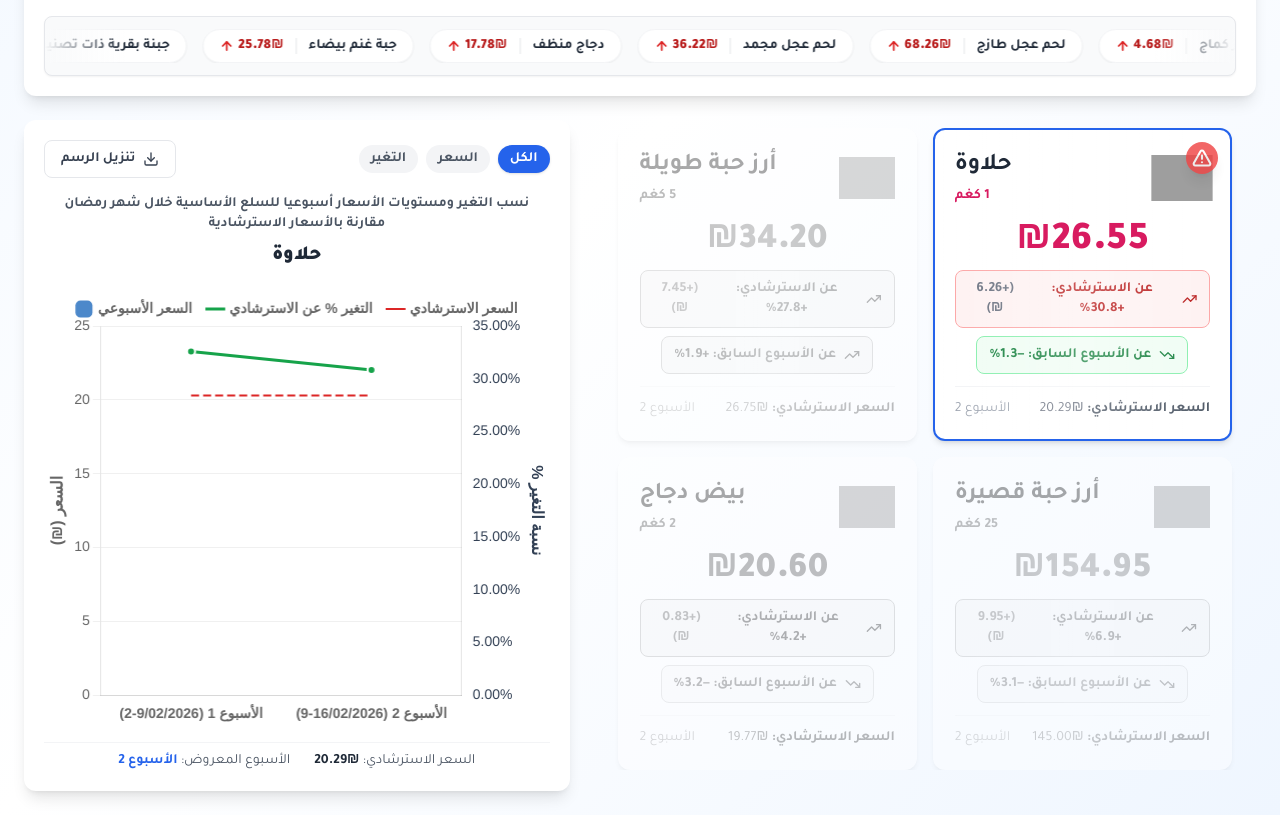
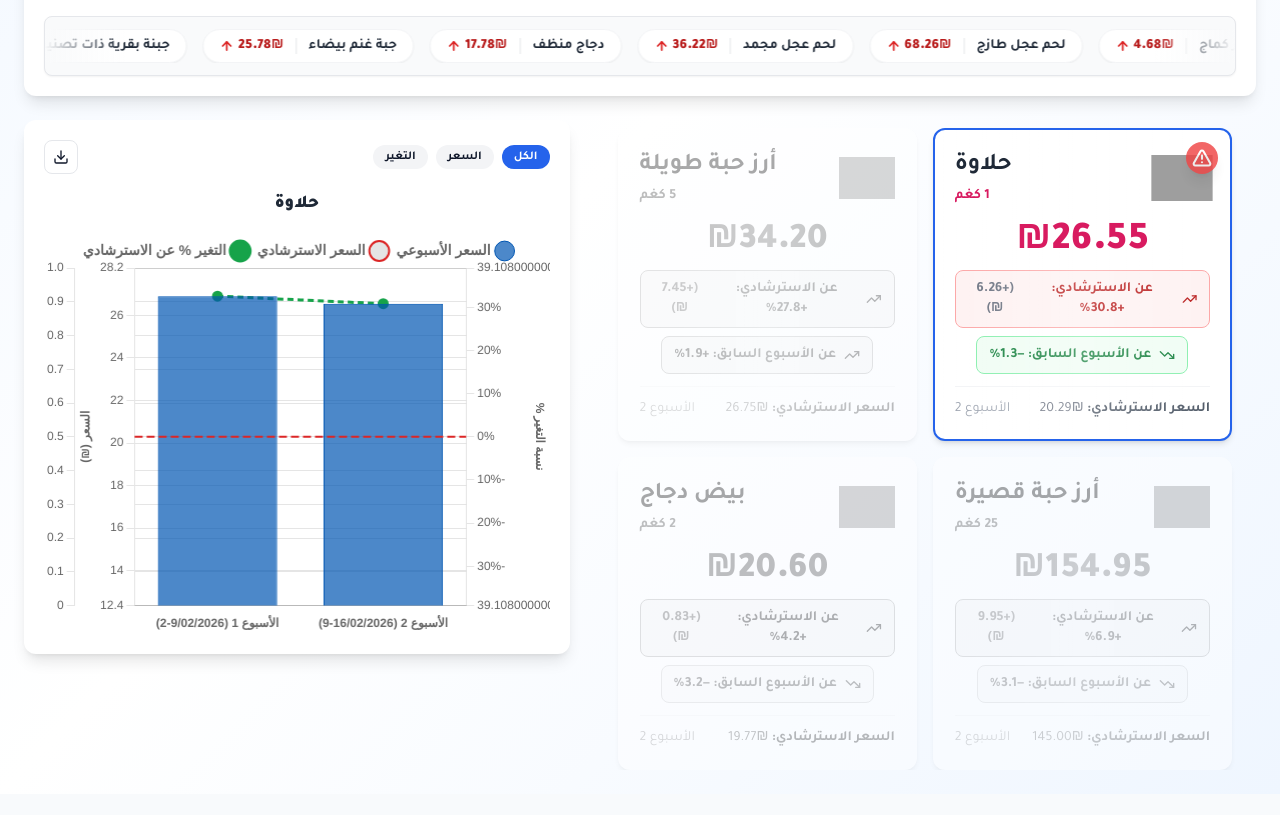
Before and after one commit to Mohammed-basel/test, a React (Vite) app: page / in a window 1280 px wide. Shown: the part 522-1337 px from the top of the page. After the commit the page ends 1316 px from the top, so only its background shows below. Built offline with nearby package versions, Linux system fonts and the light colour scheme; grey boxes are pictures that could not be loaded.

Commit message:
Update PriceChart.tsx

```diff
--- a/src/components/PriceChart.tsx
+++ b/src/components/PriceChart.tsx
@@ -18,9 +18,6 @@ import { Download } from 'lucide-react';
 import { ProductWithPrices } from '../types';
 import { formatWeekLabel } from '../lib/weekLabels';
 
-
-
-
 ChartJS.register(
   CategoryScale,
   LinearScale,
@@ -33,16 +30,31 @@ ChartJS.register(
   Legend
 );
 
-type ViewMode = 'all' | 'price' | 'change';
+// 1. PLUGIN: Draws the reference line across the entire chart area (even for 1 point)
+const persistentRefLinePlugin: Plugin = {
+  id: 'persistentRefLine',
+  afterDraw: (chart) => {
+    const { ctx, chartArea: { left, right }, scales: { yBar } } = chart;
+    const pluginOptions = chart.options.plugins as any;
+    const config = pluginOptions.persistentRefLine;
 
-interface PriceChartProps {
-  products: ProductWithPrices[];
-  currentWeek?: number;
-}
+    if (!yBar || !config || config.refValue === undefined || !config.display) return;
 
+    const yPos = yBar.getPixelForValue(config.refValue);
 
-// White canvas background (useful when exporting the chart as an image).
-const whiteBackgroundPlugin: Plugin<'bar'> = {
+    ctx.save();
+    ctx.beginPath();
+    ctx.lineWidth = 2;
+    ctx.setLineDash([8, 4]);
+    ctx.strokeStyle = '#dc2626'; // Red
+    ctx.moveTo(left, yPos);
+    ctx.lineTo(right, yPos);
+    ctx.stroke();
+    ctx.restore();
+  },
+};
+
+const whiteBackgroundPlugin: Plugin = {
   id: 'whiteBackground',
   beforeDraw: (chart) => {
     const ctx = chart.canvas.getContext('2d');
@@ -55,27 +67,12 @@ const whiteBackgroundPlugin: Plugin<'bar'> = {
   },
 };
 
-const persistentRefLinePlugin = {
-  id: 'persistentRefLine',
-  afterDraw: (chart) => {
-    const { ctx, chartArea: { left, right }, scales: { yBar } } = chart;
-    const options = chart.options.plugins.persistentRefLine;
+type ViewMode = 'all' | 'price' | 'change';
 
-    if (!yBar || !options || options.refValue === undefined || !options.display) return;
-
-    const yPos = yBar.getPixelForValue(options.refValue);
-
-    ctx.save();
-    ctx.beginPath();
-    ctx.lineWidth = 2;
-    ctx.setLineDash([8, 4]); // The dash style you wanted
-    ctx.strokeStyle = '#dc2626'; // Red
-    ctx.moveTo(left, yPos);
-    ctx.lineTo(right, yPos);
-    ctx.stroke();
-    ctx.restore();
+interface PriceChartProps {
+  products: ProductWithPrices[];
+  currentWeek?: number;
 }
-};
 
 export function PriceChart({ products, currentWeek = 1 }: PriceChartProps) {
   const product = products[0];
@@ -83,29 +80,11 @@ export function PriceChart({ products, currentWeek = 1 }: PriceChartProps) {
   const chartRef = useRef<any>(null);
 
   const isMobile = typeof window !== 'undefined' && window.innerWidth < 640;
-  const legendFontSize = isMobile ? 11 : 14;
-  const tickFontSize = isMobile ? 10 : 14;
-  const axisTitleFontSize = isMobile ? 12 : 16;
-  const tooltipTitleSize = isMobile ? 12 : 14;
-  const tooltipBodySize = isMobile ? 11 : 13;
+  const changeGreen = 'rgb(22, 163, 74)';
 
-  const titleText =
-    'نسب التغير ومستويات الأسعار أسبوعيا للسلع الأساسية خلال شهر رمضان مقارنة بالأسعار الاسترشادية';
+  const { labels, weeklyPrices, pctVsRef, ref, yBarLimits, yLineLimits } = useMemo(() => {
+    if (!product) return { labels: [], weeklyPrices: [], pctVsRef: [], ref: 0, yBarLimits: {}, yLineLimits: {} };
 
-  const barLabel = 'السعر الأسبوعي';
-  const lineLabel = 'التغير % عن الاسترشادي';
-  const refLabel = 'السعر الاسترشادي';
-
-  // Tailwind-like green used across the UI (close to: rgb(134 239 172)).
-  const changeGreen = 'rgb(22, 163, 74)';
-  const axisColor = '#334155';
-
-  const { labels, weeklyPrices, pctVsRef, ref } = useMemo(() => {
-    if (!product) {
-      return { labels: [], weeklyPrices: [], pctVsRef: [], ref: 0 };
-    }
-
-    // Show only weeks up to the selected week (e.g., week 2 shows weeks 1-2).
     const sorted = [...product.prices]
       .filter((p) => p.week_number <= currentWeek)
       .sort((a, b) => a.week_number - b.week_number);
@@ -115,238 +94,146 @@ export function PriceChart({ products, currentWeek = 1 }: PriceChartProps) {
     const refPrice = Number(product.reference_price) || 0;
     const pct = prices.map((p) => (refPrice ? +(((p - refPrice) / refPrice) * 100).toFixed(2) : 0));
 
-    return { labels: lbls, weeklyPrices: prices, pctVsRef: pct, ref: refPrice };
+    // --- SCALE SYNC LOGIC ---
+    // Calculate limits so refPrice on left axis matches 0% on right axis
+    const maxPriceDist = Math.max(...prices.map(p => Math.abs(p - refPrice)), refPrice * 0.1);
+    const maxPctDist = Math.max(...pct.map(Math.abs), 10);
+
+    return {
+      labels: lbls,
+      weeklyPrices: prices,
+      pctVsRef: pct,
+      ref: refPrice,
+      yBarLimits: { min: Math.max(0, refPrice - maxPriceDist * 1.2), max: refPrice + maxPriceDist * 1.2 },
+      yLineLimits: { min: -(maxPctDist * 1.2), max: maxPctDist * 1.2 }
+    };
   }, [product, currentWeek]);
 
   if (!product) return null;
 
   const datasets: any[] = [];
-
   const showPrice = viewMode === 'all' || viewMode === 'price';
   const showChange = viewMode === 'all' || viewMode === 'change';
 
   if (showPrice) {
     datasets.push({
-      label: barLabel,
-      type: 'bar' as const,
-      data:[], //weeklyPrices,
+      label: 'السعر الأسبوعي',
+      type: 'bar',
+      data: weeklyPrices,
       backgroundColor: 'rgba(0,86,179,0.7)',
       borderColor: 'rgba(0,86,179,1)',
       borderWidth: 1,
-      borderRadius: 4,
       yAxisID: 'yBar',
+    });
+
+    // Dataset for Legend only
+    datasets.push({
+      label: 'السعر الاسترشادي',
+      type: 'line',
+      data: [],
+      borderColor: '#dc2626',
+      borderDash: [8, 4],
+      borderWidth: 2,
     });
   }
 
   if (showChange) {
     datasets.push({
-      label: lineLabel,
-      type: 'line' as const,
+      label: 'التغير % عن الاسترشادي',
+      type: 'line',
       data: pctVsRef,
       borderColor: changeGreen,
-      backgroundColor: 'rgba(22,163,74,0.18)',
       borderWidth: 3,
+      borderDash: [6, 4], // Always dashed as requested
       pointRadius: 4,
       pointBackgroundColor: changeGreen,
-      pointBorderColor: '#fff',
-      pointBorderWidth: 2,
       tension: 0.3,
-      fill: false,
       yAxisID: 'yLine',
     });
   }
 
-  if (showPrice) {
-    const isSinglePoint = labels.length === 1;
-    datasets.push({
-      label: refLabel,
-      type: 'line' as const,
-      data: labels.map(() => ref),
-      borderColor: '#dc2626',
-      borderWidth: 2,
-      borderDash: [8, 4],
-      // With only 1 week, Chart.js can't draw a line segment, so show a red dot
-      // to make the reference price visible and avoid confusion.
-      showLine: !isSinglePoint,
-      pointRadius: isSinglePoint ? 4 : 0,
-      pointHoverRadius: isSinglePoint ? 5 : 0,
-      pointBackgroundColor: '#dc2626',
-      pointBorderColor: '#fff',
-      pointBorderWidth: 2,
-      tension: 0,
-      fill: false,
-      yAxisID: 'yBar',
-    });
-  }
-
-  const data = { labels, datasets };
-
-  const options: ChartOptions<'bar'> = {
+  const options: any = {
     responsive: true,
     maintainAspectRatio: false,
-    barPercentage: 0.4,
-    categoryPercentage: 0.6,
     interaction: { mode: 'index', intersect: false },
     plugins: {
+      persistentRefLine: { refValue: ref, display: showPrice },
       legend: {
-        display: true,
-        position: 'top',
-        labels: {
-          font: { size: legendFontSize, weight: 'bold' },
-          padding: isMobile ? 10 : 16,
-          usePointStyle: true,
-          generateLabels: (chart) => {
-            const base = ChartJS.defaults.plugins.legend.labels.generateLabels(chart);
-            base.forEach((l: any) => {
-              const ds: any = chart.data.datasets?.[l.datasetIndex];
-              const isLine = ds?.type === 'line';
-
-              if (isLine) {
-                l.pointStyle = 'line';
-                l.lineWidth = ds.borderWidth ?? 3;
-                l.strokeStyle = ds.borderColor;
-                l.fillStyle = 'rgba(0,0,0,0)';
-              } else {
-                l.pointStyle = 'rectRounded';
-                l.fillStyle = ds.backgroundColor;
-                l.strokeStyle = ds.borderColor;
-                l.lineWidth = 0;
-              }
-            });
-            return base;
-          },
-        },
+        rtl: true,
+        labels: { font: { size: isMobile ? 11 : 14, weight: 'bold' }, usePointStyle: true }
       },
       tooltip: {
-        backgroundColor: 'rgba(15,23,42,0.9)',
-        titleFont: { size: tooltipTitleSize, weight: 'bold' },
-        bodyFont: { size: tooltipBodySize },
-        padding: isMobile ? 10 : 14,
-        cornerRadius: 10,
+        rtl: true,
         callbacks: {
           label: (ctx: any) => {
             const val = ctx.parsed.y;
-            if (ctx.dataset.label === refLabel) return `${refLabel}: ₪${Number(val).toFixed(2)}`;
-            if (ctx.dataset.label === lineLabel)
-              return `${lineLabel}: ${val > 0 ? '+' : ''}${Number(val).toFixed(2)}%`;
-            return `${ctx.dataset.label}: ₪${Number(val).toFixed(2)}`;
-          },
-        },
-      },
+            if (ctx.dataset.yAxisID === 'yLine') return `${ctx.dataset.label}: ${val > 0 ? '+' : ''}${val}%`;
+            return `${ctx.dataset.label}: ₪${val.toFixed(2)}`;
+          }
+        }
+      }
     },
     scales: {
-      x: {
-        grid: { display: false },
-        ticks: { font: { size: tickFontSize, weight: 'bold' }, maxRotation: 0, minRotation: 0 },
-      },
+      x: { grid: { display: false }, ticks: { font: { weight: 'bold' } } },
       yBar: {
-        display: viewMode === 'all' || viewMode === 'price',
+        display: showPrice,
         position: 'left',
-        title: {
-          display: true,
-          text: 'السعر (₪)',
-          font: { size: axisTitleFontSize, weight: 'bold' },
-        },
-        grid: { color: 'rgba(0,0,0,0.06)' },
-        beginAtZero: true,
-        ticks: { font: { size: tickFontSize } },
+        min: yBarLimits.min,
+        max: yBarLimits.max,
+        title: { display: true, text: 'السعر (₪)', font: { weight: 'bold' } },
       },
       yLine: {
-        display: viewMode === 'all' || viewMode === 'change',
+        display: showChange,
         position: 'right',
-        title: {
-          display: true,
-          text: 'نسبة التغير %',
-          font: { size: axisTitleFontSize, weight: 'bold' },
-          color: axisColor,
-        },
-        ticks: {
-          color: axisColor,
-          font: { size: tickFontSize },
-          callback: (v) => `${Number(v).toFixed(2)}%`,
-        },
-        grid: { display: false },
-      },
-    },
-
-    persistentRefLine: {
-      refValue: ref,      // The numeric reference price
-      display: showPrice  // Only show if we are in 'all' or 'price' mode
+        min: yLineLimits.min,
+        max: yLineLimits.max,
+        title: { display: true, text: 'نسبة التغير %', font: { weight: 'bold' } },
+        ticks: { callback: (v: any) => `${v}%` },
+        grid: { drawOnChartArea: false }
+      }
     }
   };
 
   const downloadChart = () => {
-    const instance = chartRef.current;
-    const chart = instance?.chart ?? instance;
-    const url = chart?.toBase64Image?.();
+    const url = chartRef.current?.toBase64Image();
     if (!url) return;
-
     const a = document.createElement('a');
     a.href = url;
     a.download = `${product.name}-chart.png`;
-    document.body.appendChild(a);
     a.click();
-    a.remove();
   };
 
   return (
-    <div className="bg-white rounded-xl shadow-lg p-4 sm:p-5 flex flex-col gap-3 sm:gap-4">
-      <div className="flex flex-col md:flex-row md:items-center md:justify-between gap-3">
-        <div className="flex justify-center gap-2">
-          {(['all', 'price', 'change'] as const).map((mode) => {
-            const labelsMap: Record<ViewMode, string> = {
-              all: 'الكل',
-              price: 'السعر',
-              change: 'التغير',
-            };
-            const active = viewMode === mode;
-            return (
+    <div className="bg-white rounded-xl shadow-lg p-4 sm:p-5 flex flex-col gap-4">
+      <div className="flex justify-between items-center">
+        <div className="flex gap-2">
+          {(['all', 'price', 'change'] as const).map((mode) => (
             <button
               key={mode}
               onClick={() => setViewMode(mode)}
-                className={`px-3 py-1 rounded-full text-xs sm:text-sm font-bold transition-all
-                  ${active ? 'bg-blue-600 text-white shadow' : 'bg-gray-100 text-gray-600 hover:bg-gray-200'}`}
+              className={`px-3 py-1 rounded-full text-xs font-bold ${viewMode === mode ? 'bg-blue-600 text-white' : 'bg-gray-100'}`}
             >
-                {labelsMap[mode]}
+              {mode === 'all' ? 'الكل' : mode === 'price' ? 'السعر' : 'التغير'}
             </button>
-            );
-          })}
+          ))}
         </div>
-
-        <div className="flex justify-center">
-          <button
-            onClick={downloadChart}
-            className="inline-flex items-center gap-2 px-4 py-2 rounded-lg border border-gray-200 bg-white hover:bg-gray-50 text-gray-700 font-bold text-xs sm:text-sm"
-            title="تنزيل الرسم كصورة"
-          >
+        <button onClick={downloadChart} className="p-2 border rounded-lg hover:bg-gray-50">
           <Download className="w-4 h-4" />
-            تنزيل الرسم
         </button>
-        </div>
       </div>
 
       <div className="text-center">
-        <p className="text-xs sm:text-sm text-gray-600 font-semibold">{titleText}</p>
-        <h3 className="text-base sm:text-xl font-black text-gray-800 mt-2">{product.name}</h3>
+        <h3 className="text-lg font-black text-gray-800">{product.name}</h3>
       </div>
 
-      <div className="h-[380px] sm:h-[440px]">
+      <div className="h-[400px]">
         <Chart
           ref={chartRef}
           type="bar"
-          data={data as any}
+          data={{ labels, datasets }}
           options={options}
-          plugins={[whiteBackgroundPlugin, persistentRefLinePlugin] as any}
+          plugins={[whiteBackgroundPlugin, persistentRefLinePlugin]}
         />
-      </div>
-
-      <div className="flex justify-center gap-6 pt-2 border-t border-gray-100 text-xs sm:text-sm text-gray-600">
-        <span>
-          السعر الاسترشادي: <strong className="text-gray-800">₪{ref.toFixed(2)}</strong>
-        </span>
-        <span>
-          الأسبوع المعروض: <strong className="text-blue-600">الأسبوع {currentWeek}</strong>
-        </span>
       </div>
     </div>
   );
```
Lines whose indentation alone changed are shown as unchanged.
